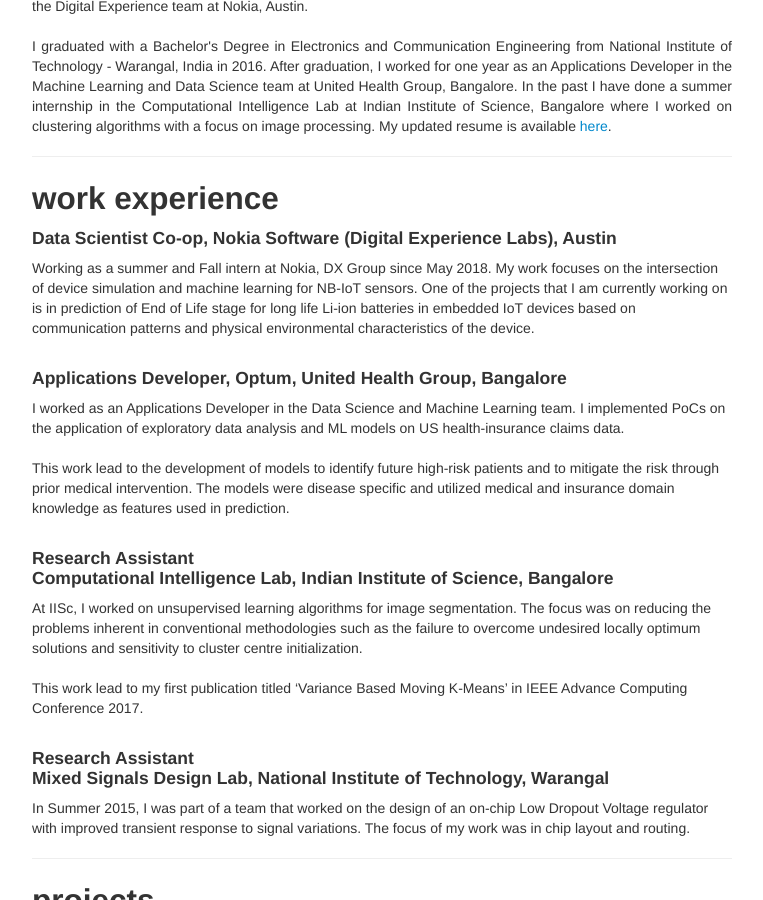
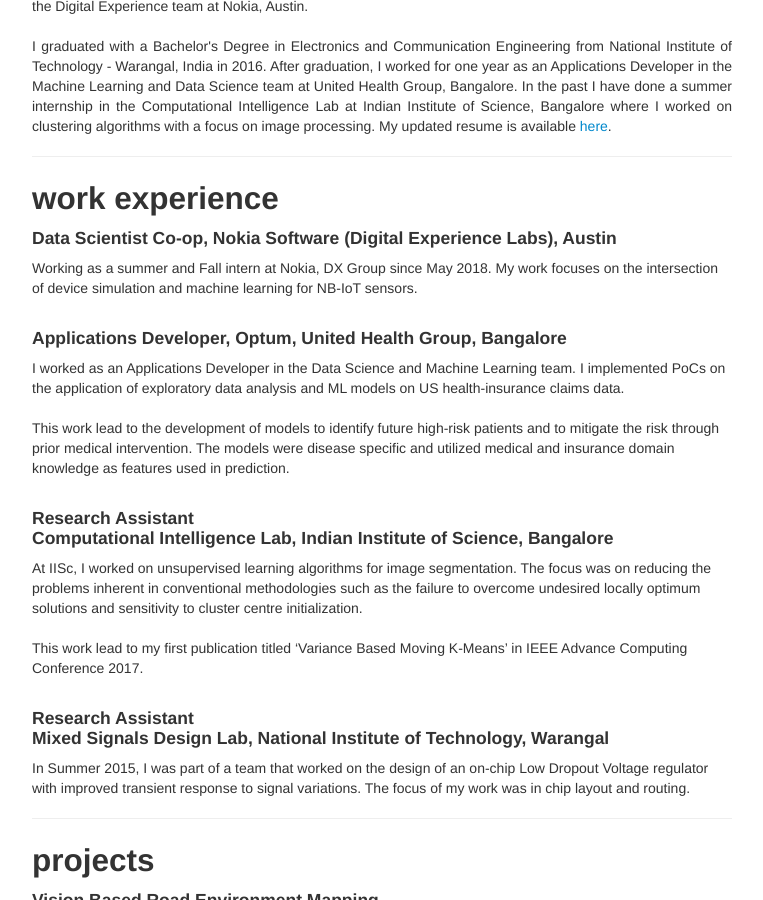
Before and after one commit to rvp22/rvp22.github.io, a Jekyll site: the page built from index.md, in a window 1280 px wide and 900 px high, scrolled down 563 px. Shown: the whole window, without its empty margins (258-1021 px from the left). Built offline with Jekyll 4.4.1, drawn with Linux system fonts in a browser that asks for light colours.

Commit message:
Update index.md

```diff
--- a/index.md
+++ b/index.md
@@ -38,7 +38,7 @@
 
 <h4>Data Scientist Co-op, Nokia Software (Digital Experience Labs), Austin</h4>
 
-Working as a summer and Fall intern at Nokia, DX Group since May 2018. My work focuses on the intersection of device simulation and machine learning for NB-IoT sensors. One of the projects that I am currently working on is in prediction of End of Life stage for long life Li-ion batteries in embedded IoT devices based on communication patterns and physical environmental characteristics of the device.
+Working as a summer and Fall intern at Nokia, DX Group since May 2018. My work focuses on the intersection of device simulation and machine learning for NB-IoT sensors.
 
 <br> <br>
 
```
